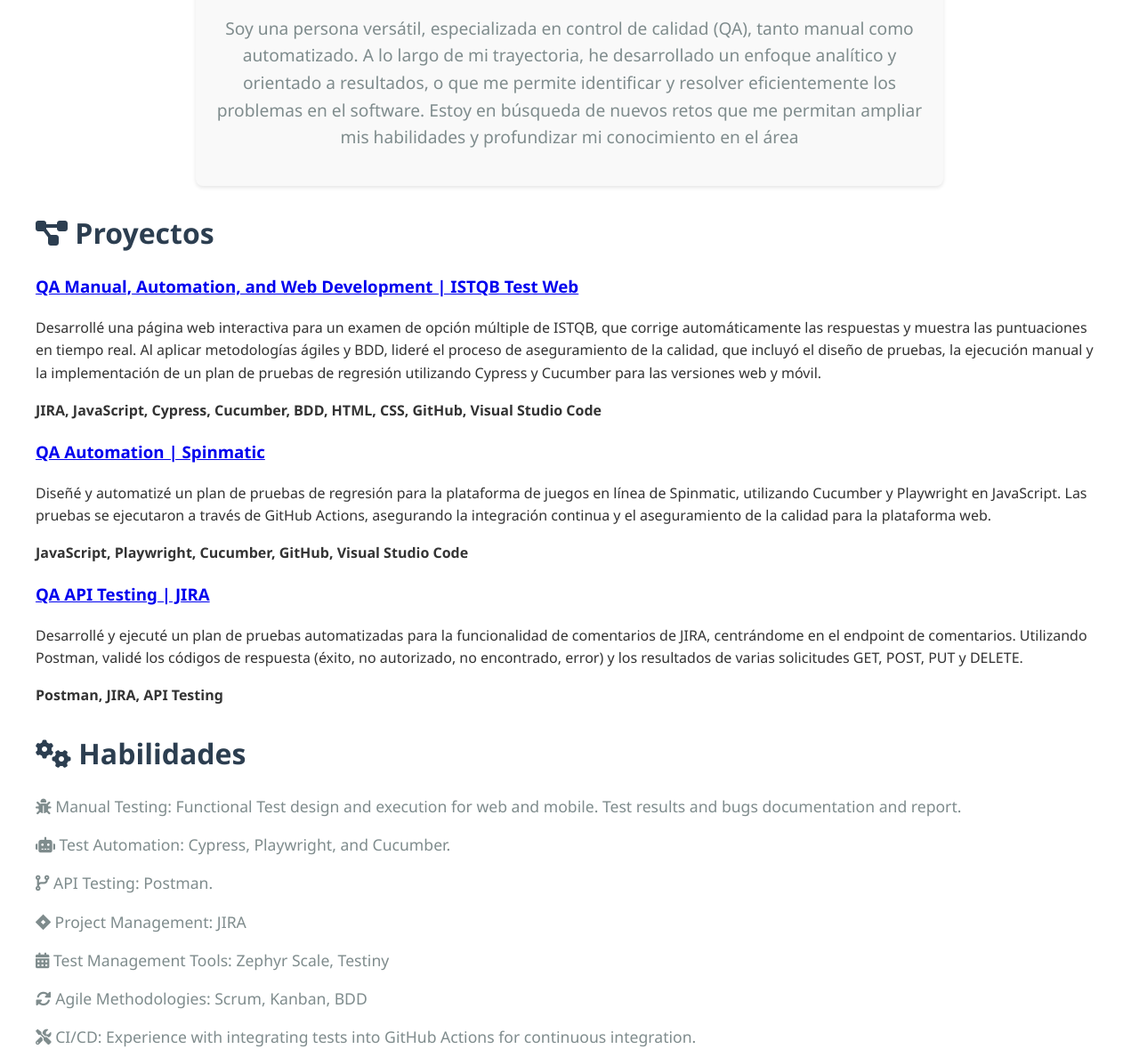
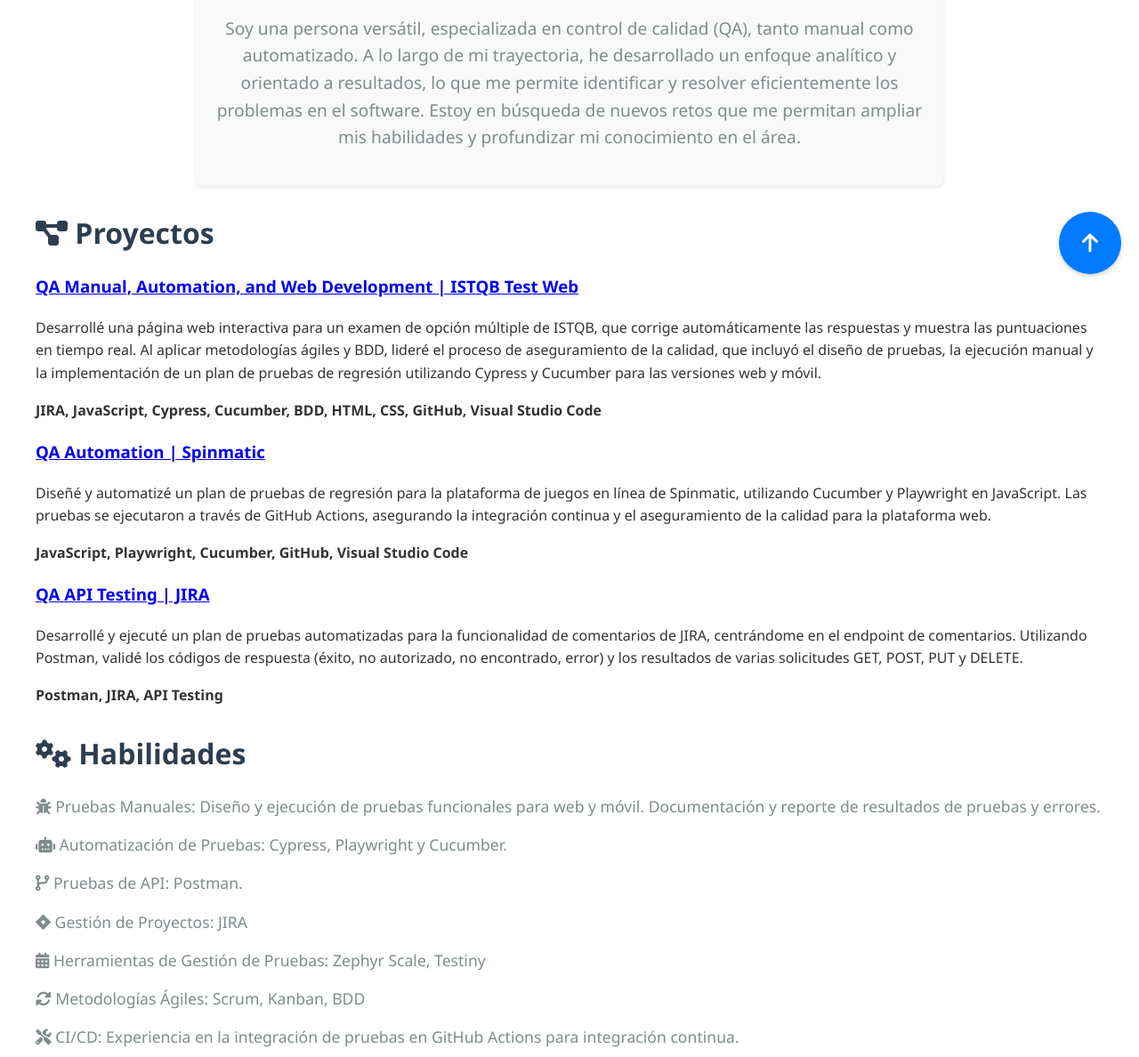
Before and after one commit to SamantaRamosPodadera/portfolio, a plain HTML site: page index.html in a window 1280 px wide. Shown: the part 472-1660 px from the top of the page at 89% size. Drawn offline with Linux system fonts and the light colour scheme.

Commit message:
portafolio actualizado

```diff
--- a/index.html
+++ b/index.html
@@ -7,6 +7,30 @@
     <title>Portafolio de Samanta Ramos - QA Tester</title>
     <link rel="stylesheet" href="styles.css">
     <link rel="stylesheet" href="https://cdnjs.cloudflare.com/ajax/libs/font-awesome/6.0.0-beta3/css/all.min.css">
+    <style>
+        /* Estilo para la flecha de regreso */
+        .scroll-to-top {
+            position: fixed;
+            bottom: 20px;
+            right: 20px;
+            background-color: #007bff;
+            color: white;
+            border: none;
+            border-radius: 50%;
+            width: 50px;
+            height: 50px;
+            display: flex;
+            align-items: center;
+            justify-content: center;
+            cursor: pointer;
+            box-shadow: 0 2px 5px rgba(0, 0, 0, 0.2);
+            transition: background-color 0.3s;
+        }
+
+        .scroll-to-top:hover {
+            background-color: #0056b3;
+        }
+    </style>
 </head>
 
 <body>
@@ -41,9 +65,9 @@
                         Soy una persona versátil, especializada en control de calidad (QA), tanto manual como
                         automatizado.
                         A lo largo de mi trayectoria, he desarrollado un enfoque analítico y orientado a resultados,
-                        o que me permite identificar y resolver eficientemente los problemas en el software.
+                        lo que me permite identificar y resolver eficientemente los problemas en el software.
                         Estoy en búsqueda de nuevos retos que me permitan ampliar mis habilidades y profundizar mi
-                        conocimiento en el área
+                        conocimiento en el área.
                     </p>
                 </section>
 
@@ -91,22 +115,23 @@
                         </p>
                         <p><strong>Postman, JIRA, API Testing</strong></p>
                     </div>
-
+                </section>
 
                 <section id="skills">
                     <h2><i class="fas fa-cogs"></i> Habilidades</h2>
                     <ul>
-                            <li><i class="fas fa-bug"></i> Manual Testing: Functional Test design and execution for web
-                                and mobile. Test results and bugs documentation and report.</li>
-                            <li><i class="fas fa-robot"></i> Test Automation: Cypress, Playwright, and Cucumber.</li>
-                            <li><i class="fas fa-code-branch"></i> API Testing: Postman.</li>
-                            <li><i class="fab fa-jira"></i> Project Management: JIRA</li>
-                            <li><i class="fas fa-calendar-alt"></i> Test Management Tools: Zephyr Scale, Testiny</li>
-                            <li><i class="fas fa-sync-alt"></i> Agile Methodologies: Scrum, Kanban, BDD</li>
-                            <li><i class="fas fa-tools"></i> CI/CD: Experience with integrating tests into GitHub
-                                Actions for continuous integration.</li>
-                            <li><i class="fas fa-code"></i> Programming Languages: JavaScript; Python.</li>
-
+                        <li><i class="fas fa-bug"></i> Pruebas Manuales: Diseño y ejecución de pruebas funcionales
+                            para web y móvil. Documentación y reporte de resultados de pruebas y errores.</li>
+                        <li><i class="fas fa-robot"></i> Automatización de Pruebas: Cypress, Playwright y Cucumber.
+                        </li>
+                        <li><i class="fas fa-code-branch"></i> Pruebas de API: Postman.</li>
+                        <li><i class="fab fa-jira"></i> Gestión de Proyectos: JIRA</li>
+                        <li><i class="fas fa-calendar-alt"></i> Herramientas de Gestión de Pruebas: Zephyr Scale,
+                            Testiny</li>
+                        <li><i class="fas fa-sync-alt"></i> Metodologías Ágiles: Scrum, Kanban, BDD</li>
+                        <li><i class="fas fa-tools"></i> CI/CD: Experiencia en la integración de pruebas en GitHub
+                            Actions para integración continua.</li>
+                        <li><i class="fas fa-code"></i> Lenguajes de Programación: JavaScript; Python.</li>
                     </ul>
                 </section>
 
@@ -122,8 +147,8 @@
                 <section id="languages">
                     <h2><i class="fas fa-language"></i> Idiomas</h2>
                     <ul>
-                            <li><i class="fas fa-globe"></i> Español (Native)</li>
-                            <li><i class="fas fa-globe"></i> Ingles (B1)</li>
+                        <li><i class="fas fa-globe"></i> Español (Nativo)</li>
+                        <li><i class="fas fa-globe"></i> Inglés (B1)</li>
                     </ul>
                 </section>
             </div>
@@ -142,7 +167,9 @@
         <button onclick="closeContactInfo()">Close</button>
     </div>
 
-    <script src="scripts.js"></script>
-</body>
+    <!-- Botón de flecha para volver al inicio -->
+    <a href="#" class="scroll-to-top">
+        <i class="fas fa-arrow-up"></i>
+    </a>
 
-</html>
+    <script src="scripts.js"></script
--- a/scripts.js
+++ b/scripts.js
@@ -7,3 +7,22 @@
 function closeContactInfo() {
     document.getElementById("contact-info").style.display = "none";
 }
+
+// Mostrar el botón de "Volver al inicio" al hacer scroll
+window.onscroll = function() {
+    const scrollToTopBtn = document.getElementById("scrollToTop");
+    if (document.body.scrollTop > 100 || document.documentElement.scrollTop > 100) {
+        scrollToTopBtn.style.display = "block"; // Mostrar el botón
+    } else {
+        scrollToTopBtn.style.display = "none"; // Ocultar el botón
+    }
+};
+
+// Desplazar hacia arriba suavemente al hacer clic
+document.getElementById("scrollToTop").onclick = function(event) {
+    event.preventDefault(); // Prevenir el comportamiento predeterminado del enlace
+    window.scrollTo({
+        top: 0,
+        behavior: "smooth" // Desplazamiento suave
+    });
+};
--- a/styles.css
+++ b/styles.css
@@ -180,3 +180,23 @@
     color: #7f8c8d; /* Color gris suave */
     font-size: 1.2em; /* Tamaño de letra para legibilidad */
 }
+
+.scroll-to-top {
+    position: fixed;
+    bottom: 20px; /* Ajusta la posición vertical */
+    right: 20px; /* Ajusta la posición horizontal */
+    background-color: #007bff; /* Color de fondo */
+    color: white; /* Color del icono */
+    padding: 10px;
+    border-radius: 50%;
+    text-align: center;
+    text-decoration: none;
+    font-size: 24px; /* Tamaño del icono */
+    display: none; /* Ocultar por defecto */
+    box-shadow: 0 4px 8px rgba(0, 0, 0, 0.2); /* Sombra */
+    transition: background-color 0.3s; /* Transición suave */
+}
+
+.scroll-to-top:hover {
+    background-color: #0056b3; /* Color al pasar el ratón */
+}
```
Lines whose indentation alone changed are shown as unchanged.
